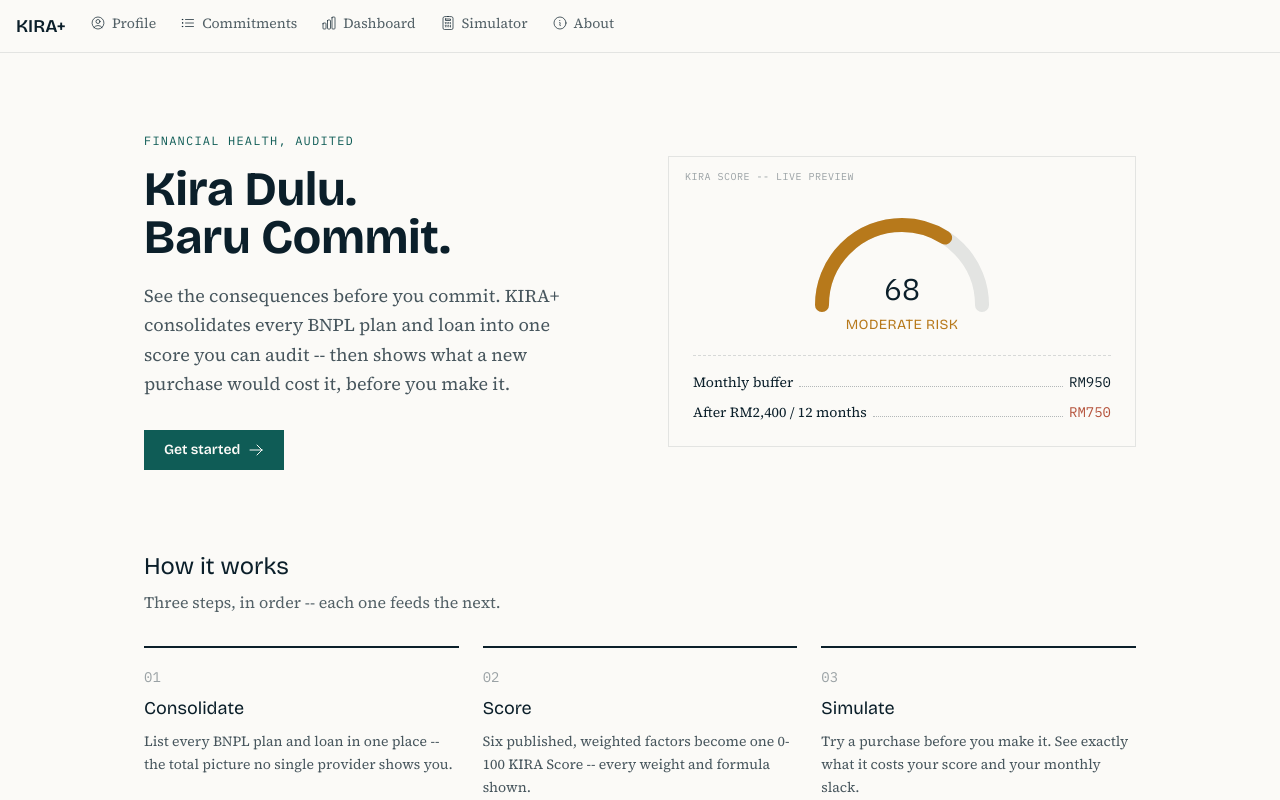
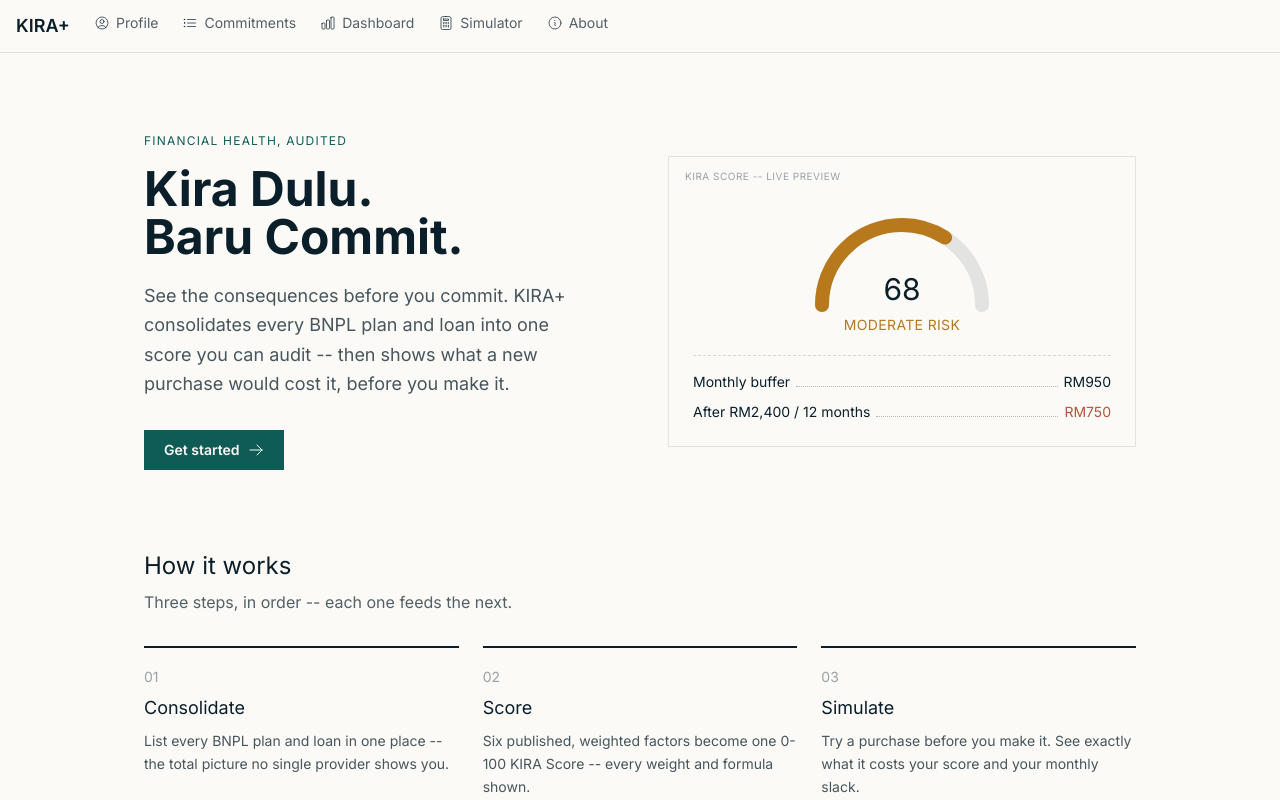
Before and after one commit to Thaneerrjun7/KIRAPLUS, a Next.js app in the folder frontend/: page / in a window 1280 px wide. Shown: the top 800 px of the page. Built offline with nearby package versions, Linux system fonts and the light colour scheme.

Commit message:
feat(frontend): consolidate on a single Inter font family

```diff
--- a/frontend/app/layout.tsx
+++ b/frontend/app/layout.tsx
@@ -1,15 +1,15 @@
 import "./globals.css";
 import type { Metadata } from "next";
 import type { ReactNode } from "react";
-import { Bricolage_Grotesque, IBM_Plex_Mono, Source_Serif_4 } from "next/font/google";
+import { Inter } from "next/font/google";
 import { Nav } from "@/components/Nav";
 import { SyntheticDataNotice } from "@/components/SyntheticDataNotice";
 
-// Brand system typography, see frontend/docs/design.md ("Brand system"):
-// display headings, serif body copy, mono for every ringgit figure.
-const display = Bricolage_Grotesque({ subsets: ["latin"], variable: "--font-display" });
-const body = Source_Serif_4({ subsets: ["latin"], variable: "--font-body" });
-const mono = IBM_Plex_Mono({ subsets: ["latin"], weight: ["400", "500", "600"], variable: "--font-mono" });
+const inter = Inter({
+  subsets: ["latin"],
+  weight: ["400", "500", "600", "700", "800"],
+  variable: "--font-sans",
+});
 
 export const metadata: Metadata = {
   title: "KIRA+",
@@ -18,7 +18,7 @@
 
 export default function RootLayout({ children }: { children: ReactNode }) {
   return (
-    <html lang="en" className={`${display.variable} ${body.variable} ${mono.variable}`}>
+    <html lang="en" className={inter.variable}>
       <body className="min-h-screen bg-paper font-body text-navy">
         <Nav />
         {children}
--- a/frontend/tailwind.config.ts
+++ b/frontend/tailwind.config.ts
@@ -12,9 +12,9 @@
   theme: {
     extend: {
       fontFamily: {
-        display: ["var(--font-display)", "sans-serif"],
-        body: ["var(--font-body)", "serif"],
-        mono: ["var(--font-mono)", "monospace"],
+        display: ["var(--font-sans)", "sans-serif"],
+        body: ["var(--font-sans)", "sans-serif"],
+        mono: ["var(--font-sans)", "sans-serif"],
       },
       colors: {
         navy: "#0B1F2A",
```
